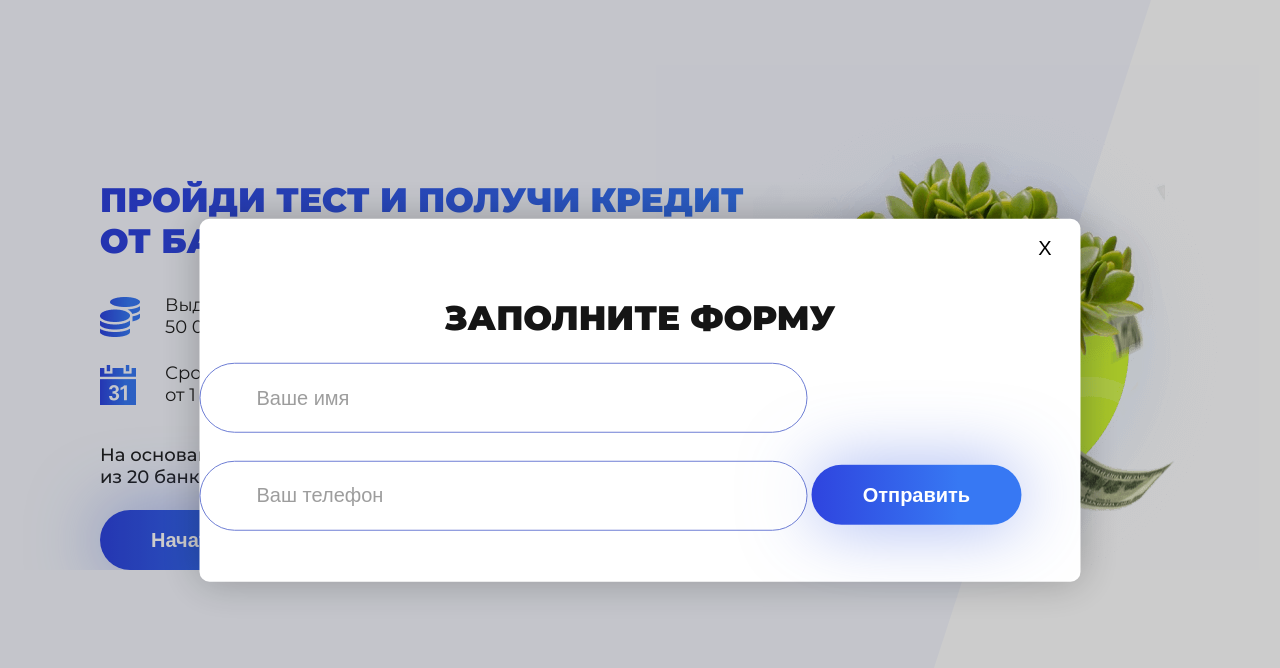
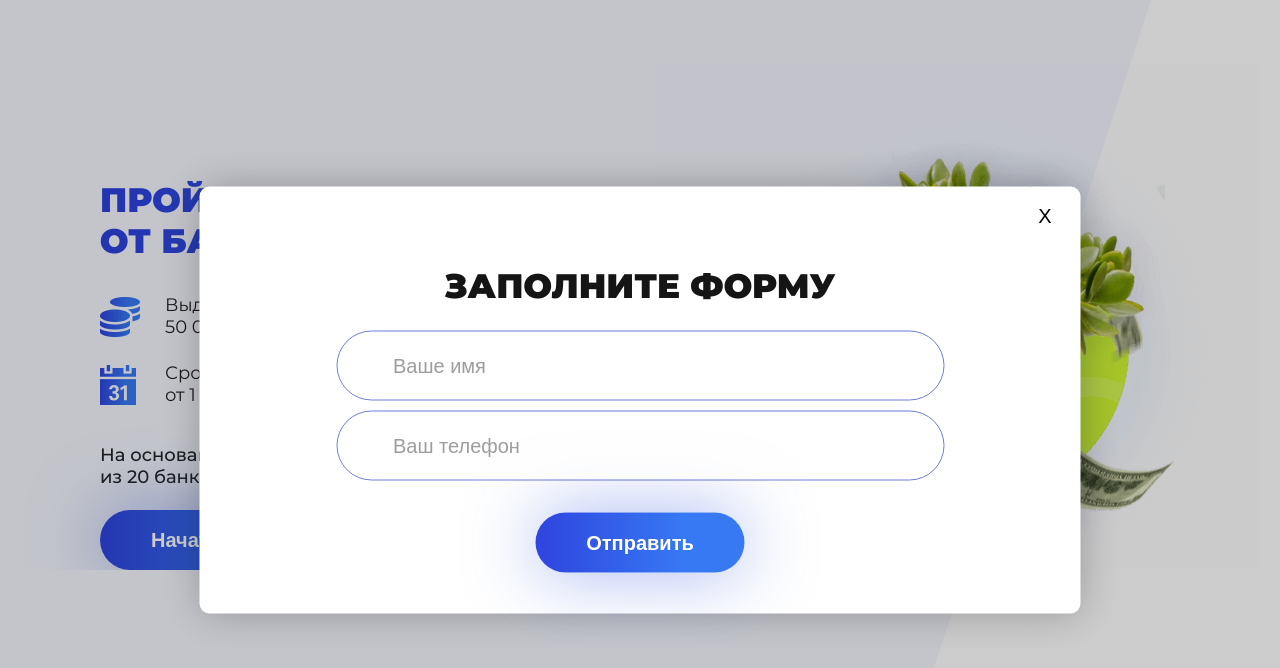
Before and after one commit to SBurnt/webcat-test, a website built with webpack: page src/index.html in a window 1280 px wide. Both pictures are taken after a click on the button "Начать тест". Built offline with nearby package versions, Linux system fonts and the light colour scheme.

Commit message:
style: fix form send

```diff
--- a/src/css/style.css
+++ b/src/css/style.css
@@ -193,7 +193,8 @@ button::-moz-focus-inner {
   -webkit-box-align: center;
   -ms-flex-align: center;
   align-items: center;
-  width: 881px;
+  width: 100%;
+  max-width: 881px;
   padding-top: 79px;
   padding-bottom: 41px;
 
@@ -230,7 +231,7 @@ button::-moz-focus-inner {
   cursor: pointer;
 }
 
-.modal__form {
+.modal__form fieldset {
   display: -webkit-box;
   display: -ms-flexbox;
   display: flex;
--- a/src/index.html
+++ b/src/index.html
@@ -43,18 +43,18 @@
       <fieldset>
         <legend class="modal__form-legend">Заполните форму</legend>
         <!-- <input type="text" class="modal__form-input" id="inputName" name="fio" placeholder="Ваше имя" autofocus
-        required />
-      <input type="tel" class="modal__form-input" id="inputTel" name="tel" placeholder="Ваш телефон" required />
-      <input class="modal__form-btn btn__style btn__text modal-test-show" type="submit" value="Отправить"
+        required /> -->
+      <!-- <input type="tel" class="modal__form-input" id="inputTel" name="tel" placeholder="Ваш телефон" required /> -->
+      <!-- <input class="modal__form-btn btn__style btn__text modal-test-show" type="submit" value="Отправить"
         name="btn_submit"> -->
         <input type="text" class="modal__form-input" id="inputName" name="user_name" placeholder="Ваше имя" autofocus
           required />
         <input type="tel" class="modal__form-input" id="inputTel" name="user_tel" placeholder="Ваш телефон" required />
-        <input class="modal__form-btn btn__style btn__text modal-test-show" type="submit" value="Отправить"
-          name="btn_submit">
+        <!-- <input class="modal__form-btn btn__style btn__text modal-test-show" type="submit" value="Отправить"
+          name="btn_submit"> -->
       </fieldset>
     </form>
-    <!-- <button type="submit" class="modal__form-btn btn__style btn__text modal-test-show" form="modal__form">Отправить</button> -->
+    <button type="submit" class="modal__form-btn btn__style btn__text modal-test-show" form="modal__form" name="btn_submit">Отправить</button>
   </div>
   <div class="modal modal__thanks">
     <button class="modal__btn-close">X</button>
```
